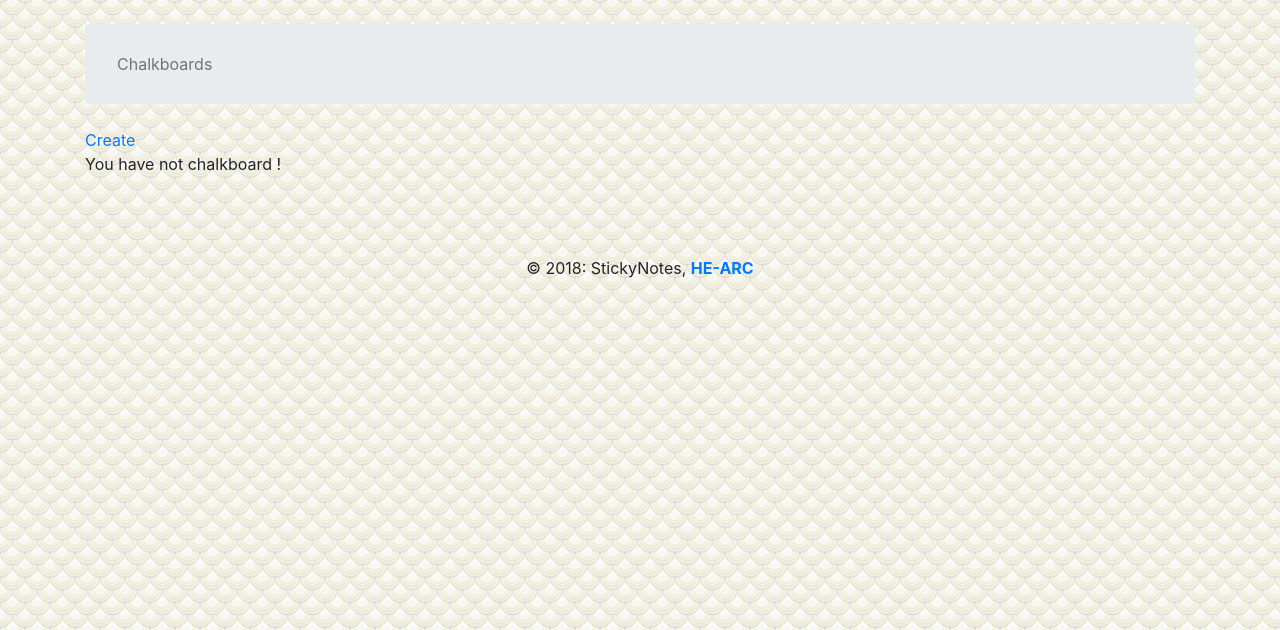
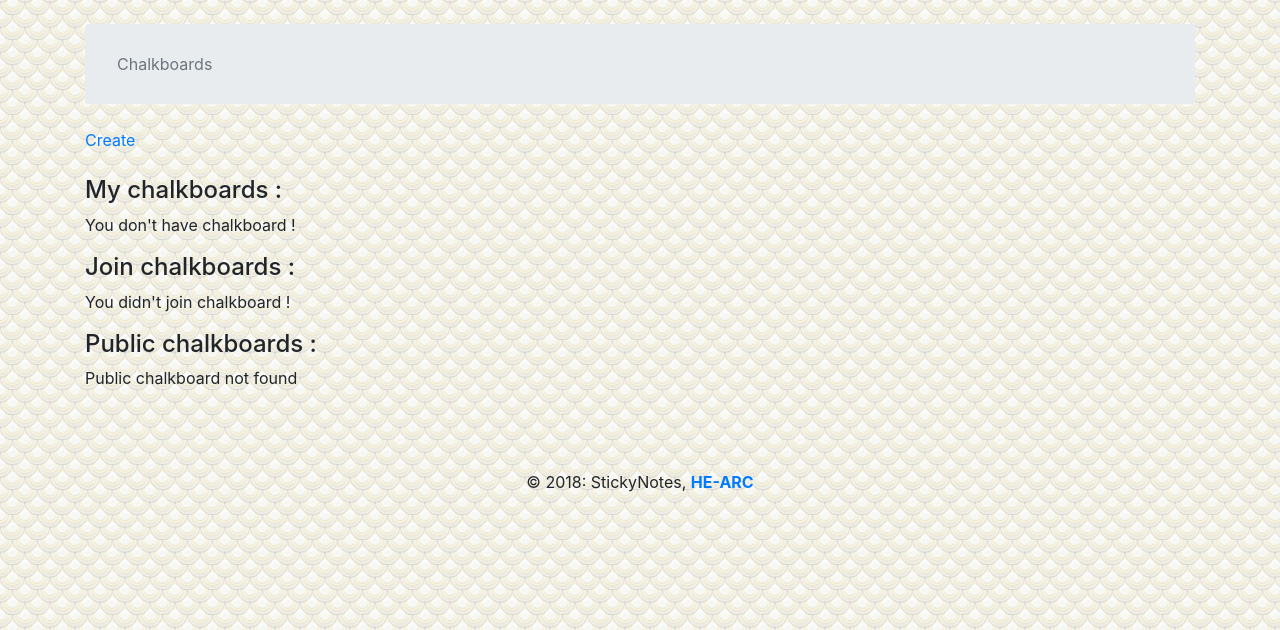
Before and after one commit to HE-Arc/StickyNotes, a Django app: page /chalkboards in a window 1280 px wide. Shown: the part 60-690 px from the top of the page. Run offline with Django 3.2, Linux system fonts and the light colour scheme; the visitor is signed in with stand-in values (Sample User, id 1); data that the repository does not hold is empty; parts of the project's set-up code (start-up, migrations or seed data) failed here and were passed over; some libraries are stand-ins or nearby versions.

Commit message:
add permissions chalkboard, join/leave chalkboard

```diff
--- a/stickynotes/accounts/forms.py
+++ b/stickynotes/accounts/forms.py
@@ -4,7 +4,7 @@ from django.contrib.auth.models import User
 
 class RegisterForm(UserCreationForm):
     email = forms.CharField(max_length=254, required=True, widget=forms.EmailInput())
-    avatar = forms.ImageField()
+    avatar = forms.ImageField(required=False)
     class Meta:
         model = User
         fields = ('username', 'email', 'password1', 'password2', 'avatar')
--- a/stickynotes/notes/fixtures/fixtures_permissions.json
+++ b/stickynotes/notes/fixtures/fixtures_permissions.json
@@ -2,6 +2,14 @@
   {
     "model": "notes.PermissionChalkboard",
     "pk": 1,
+    "fields" : {
+      "description": "All permission (super user)",
+      "permission": "all"
+    }
+  },
+  {
+    "model": "notes.PermissionChalkboard",
+    "pk": 2,
     "fields" : {
       "description": "Create own stickynotes",
       "permission": "stickynote_create_own"
@@ -9,15 +17,15 @@
   },
   {
     "model": "notes.PermissionChalkboard",
-    "pk": 2,
+    "pk": 3,
     "fields" : {
-      "description": "Read own stickynotes",
-      "permission": "stickynote_read_own"
+      "description": "Read chalkboard",
+      "permission": "chalkboard_read"
     }
   },
   {
     "model": "notes.PermissionChalkboard",
-    "pk": 3,
+    "pk": 4,
     "fields" : {
       "description": "Update own stickynotes",
       "permission": "stickynote_update_own"
@@ -25,7 +33,7 @@
   },
   {
     "model": "notes.PermissionChalkboard",
-    "pk": 4,
+    "pk": 5,
     "fields" : {
       "description": "Delete own stickynotes",
       "permission": "stickynote_delete_own"
@@ -33,7 +41,7 @@
   },
   {
     "model": "notes.PermissionChalkboard",
-    "pk": 5,
+    "pk": 6,
     "fields" : {
       "description": "Read all stickynotes",
       "permission": "stickynote_read_all"
@@ -41,7 +49,7 @@
   },
   {
     "model": "notes.PermissionChalkboard",
-    "pk": 6,
+    "pk": 7,
     "fields" : {
       "description": "Update all stickynotes",
       "permission": "stickynote_update_all"
@@ -49,7 +57,7 @@
   },
   {
     "model": "notes.PermissionChalkboard",
-    "pk": 7,
+    "pk": 8,
     "fields" : {
       "description": "Delete all stickynotes",
       "permission": "stickynote_delete_all"
@@ -57,7 +65,7 @@
   },
   {
     "model": "notes.PermissionChalkboard",
-    "pk": 8,
+    "pk": 9,
     "fields" : {
       "description": "Add user to chalkboard",
       "permission": "chalkboard_add_user"
@@ -65,7 +73,7 @@
   },
   {
     "model": "notes.PermissionChalkboard",
-    "pk": 9,
+    "pk": 10,
     "fields" : {
       "description": "Remove user to chalkboard",
       "permission": "chalkboard_remove_user"
@@ -73,7 +81,7 @@
   },
   {
     "model": "notes.PermissionChalkboard",
-    "pk": 10,
+    "pk": 11,
     "fields" : {
       "description": "Manage permission user to chalkboard",
       "permission": "chalkboard_manage_permission_user"
@@ -81,7 +89,7 @@
   },
   {
     "model": "notes.PermissionChalkboard",
-    "pk": 11,
+    "pk": 12,
     "fields" : {
       "description": "Manage permission chalkboard",
       "permission": "chalkboard_manage_permission"
@@ -89,10 +97,10 @@
   },
   {
     "model": "notes.PermissionChalkboard",
-    "pk": 12,
+    "pk": 13,
     "fields" : {
       "description": "Delete chalkboard",
       "permission": "chalkboard_delete"
     }
-  }
+  },
 ]
--- /dev/null
+++ b/stickynotes/notes/templates/chalkboards/chalkboards.html
@@ -0,0 +1,22 @@
+{% extends 'base.html' %}
+{% load static %}
+{% load bootstrap4 %}
+
+{% block title %}
+Chalkboards
+{% endblock %}
+
+{% block breadcrumb %}
+  <li class="breadcrumb-item active">Chalkboards</li>
+{% endblock %}
+
+{% block content %}
+
+  <a href="{% url 'create_chalkboard' %}">Create</a>
+  <br><br>
+
+  {% include 'chalkboards/list_chalkboard.html' with chlks=own_chlks chalkboard_title="My chalkboards :" chalkboard_empty_message="You don't have chalkboard !" is_joined=True %}
+  {% include 'chalkboards/list_chalkboard.html' with chlks=join_chlks chalkboard_title="Join chalkboards :" chalkboard_empty_message="You didn't join chalkboard !" is_joined=True %}
+  {% include 'chalkboards/list_chalkboard.html' with chlks=public_chlks   chalkboard_title="Public chalkboards :" chalkboard_empty_message="Public chalkboard not found " is_joined=False %}
+
+{% endblock %}
--- a/stickynotes/notes/templates/chalkboards/list_chalkboard.html
+++ b/stickynotes/notes/templates/chalkboards/list_chalkboard.html
@@ -1,24 +1,18 @@
-{% extends 'base.html' %}
-{% load static %}
-{% load bootstrap4 %}
-
-{% block title %}
-Chalkboards
-{% endblock %}
-
-{% block breadcrumb %}
-  <li class="breadcrumb-item active">Chalkboards</li>
-{% endblock %}
-
-{% block content %}
-
-  <a href="{% url 'create_chalkboard' %}">Create</a>
-
-  {% for chlk in chlks %}
-    <p>Chalkboard name : <a href="{% url 'display_chalkboards' chlk.id %}" >{{ chlk.name }}</a></p>
-    <p>Description : {{ chlk.description }}</p>
-  {% empty %}
-    <p>You have not chalkboard !</p>
-  {% endfor %}
-
-{% endblock %}
+<h4>
+  {{ chalkboard_title }}
+</h4>
+{% for chlk in chlks %}
+  <p>
+    Chalkboard name : <a href="{% url 'display_chalkboard' chlk.id %}" >{{ chlk.name }}</a><br>
+    Description : {{ chlk.description }}<br>
+    {% if is_joined %}
+      <a href="{% url 'leave_chalkboard' chlk.id %}">Leave</a>
+    {% else %}
+        <a href="{% url 'join_chalkboard' chlk.id %}">Join</a>
+    {% endif %}
+  </p>
+{% empty %}
+  <p>
+    {{ chalkboard_empty_message }}
+  </p>
+{% endfor %}
--- a/stickynotes/notes/urls.py
+++ b/stickynotes/notes/urls.py
@@ -44,5 +44,7 @@ urlpatterns = [
 
     #CHALKBOARD CRUD
     path('create', views.create_chalkboard, name='create_chalkboard'),
-    path('chalkboard/<int:id_chalkboard>', views.display_chalkboards, name='display_chalkboards'),
+    path('chalkboard/<int:id_chalkboard>', views.display_chalkboard, name='display_chalkboard'),
+    path('join/<int:id_chalkboard>', views.join_chalkboard, name='join_chalkboard'),
+    path('leave/<int:id_chalkboard>', views.leave_chalkboard, name='leave_chalkboard'),
 ]
--- a/stickynotes/notes/views.py
+++ b/stickynotes/notes/views.py
@@ -17,17 +17,6 @@ type_stickynotes = [StickyNote, ImageStickyNote, VideoStickyNote]
 
 def home(request):
     return render(request, 'home.html')
-
-@login_required
-def chalkboards(request):
-    chlks = Chalkboard.objects.filter(user_created=request.user)
-    return render(request, 'chalkboards/list_chalkboard.html', {'chlks' : chlks})
-
-@login_required
-def display_chalkboards(request, id_chalkboard):
-    chlk = get_object_or_404(Chalkboard, id=id_chalkboard, user_created=request.user)
-    stickynotes = StickyNote.objects.filter(chalkboard_id=chlk.id)
-    return render(request, 'chalkboards/chalkboard.html', {'chlk' : chlk, 'stickynotes' : stickynotes, 'type_stickynotes' : type_stickynotes})
 
 @login_required
 def notes(request): # TODO: has to be changed somehow to allow passing from CHLK to NOTES
@@ -55,7 +44,7 @@ def create_stickynotes(request, type_stickynote, id_chalkboard):
         save_it.user_created = request.user
         save_it.chalkboard = chlk
         save_it.save()
-        return redirect(display_chalkboards, id_chalkboard)
+        return redirect(display_chalkboard, id_chalkboard)
     return render(request, 'notes/note_create_form.html', {'type_stickynote' : type_stickynote, 'form' : form})
 
 @login_required
@@ -74,6 +63,27 @@ def delete_stickynotes(request, id_stickynote):
     return redirect(notes)
 
 @login_required
+def chalkboards(request):
+    own_chlks = Chalkboard.objects.filter(user_created=request.user)
+    public_chlks = Chalkboard.objects.exclude(user_created=request.user).filter(is_private=False, is_active=True)
+    group_permissions_id = GroupPermissionChalkboard.objects.filter(user=request.user).values('chalkboard_id')
+    join_chlks = Chalkboard.objects.filter(id__in=group_permissions_id).exclude(user_created=request.user)
+    return render(request, 'chalkboards/chalkboards.html', {'own_chlks' : own_chlks, 'public_chlks' : public_chlks, 'join_chlks' : join_chlks})
+
+@login_required
+def display_chalkboard(request, id_chalkboard):
+    chlk = get_object_or_404(Chalkboard, id=id_chalkboard)
+    try:
+        group_permissions = GroupPermissionChalkboard.objects.filter(chalkboard=chlk, user=request.user)
+    except:
+        raise PermissionDenied
+    if group_permissions.exists():
+        permission = PermissionChalkboard.objects.filter(id__in=group_permissions)
+        stickynotes = StickyNote.objects.filter(chalkboard_id=chlk.id)
+        return render(request, 'chalkboards/single_chalkboard.html', {'chlk' : chlk, 'stickynotes' : stickynotes, 'type_stickynotes' : type_stickynotes})
+    return redirect(chalkboards)
+
+@login_required
 def create_chalkboard(request):
     form = ChalkboardForm(request.POST or None)
     if form.is_valid():
@@ -81,8 +91,26 @@ def create_chalkboard(request):
         save_it.user_created = request.user
         save_it.save()
         # Create auto group, creator is the admin
-        group_permission = GroupPermissionChalkboard(user_id=request.user, )
-        #groupChalkboard = GroupChalkboard(chalkboard=save_it, user_created=request.user, is_admin=True)
-        #groupChalkboard.save()
+         # super user has all the privileges
+        permission = PermissionChalkboard.objects.get(permission='all')
+        group_permission = GroupPermissionChalkboard(chalkboard=save_it, user=request.user, permission=permission)
+        group_permission.save()
         return redirect(chalkboards)
     return render(request, 'chalkboards/chalkboard_create_form.html', {'form' : form})
+
+@login_required
+def join_chalkboard(request, id_chalkboard):
+    chlk = get_object_or_404(Chalkboard, id=id_chalkboard)
+    # default permision (read, CRUD own notes)
+    permissions = PermissionChalkboard.objects.filter(permission__in=['stickynote_create_own', 'chalkboard_read', 'stickynote_update_own', 'stickynote_delete_own'])
+    for permission in permissions:
+        group_permission = GroupPermissionChalkboard(chalkboard=chlk, user=request.user, permission=permission)
+        group_permission.save()
+    return redirect(display_chalkboard, id_chalkboard)
+
+@login_required
+def leave_chalkboard(request, id_chalkboard):
+    chlk = get_object_or_404(Chalkboard, id=id_chalkboard)
+    group_permissions = GroupPermissionChalkboard.objects.filter(chalkboard=chlk, user=request.user)
+    group_permissions.delete()
+    return redirect(chalkboards)
```
Also changed, not shown: stickynotes/notes/models.py (+17 -20 lines), stickynotes/notes/migrations/0001_initial.py, stickynotes/notes/migrations/0002_stickynote_is_hidden.py (added), stickynotes/notes/templates/chalkboards/single_chalkboard.html (renamed from stickynotes/notes/templates/chalkboards/chalkboard.html).
